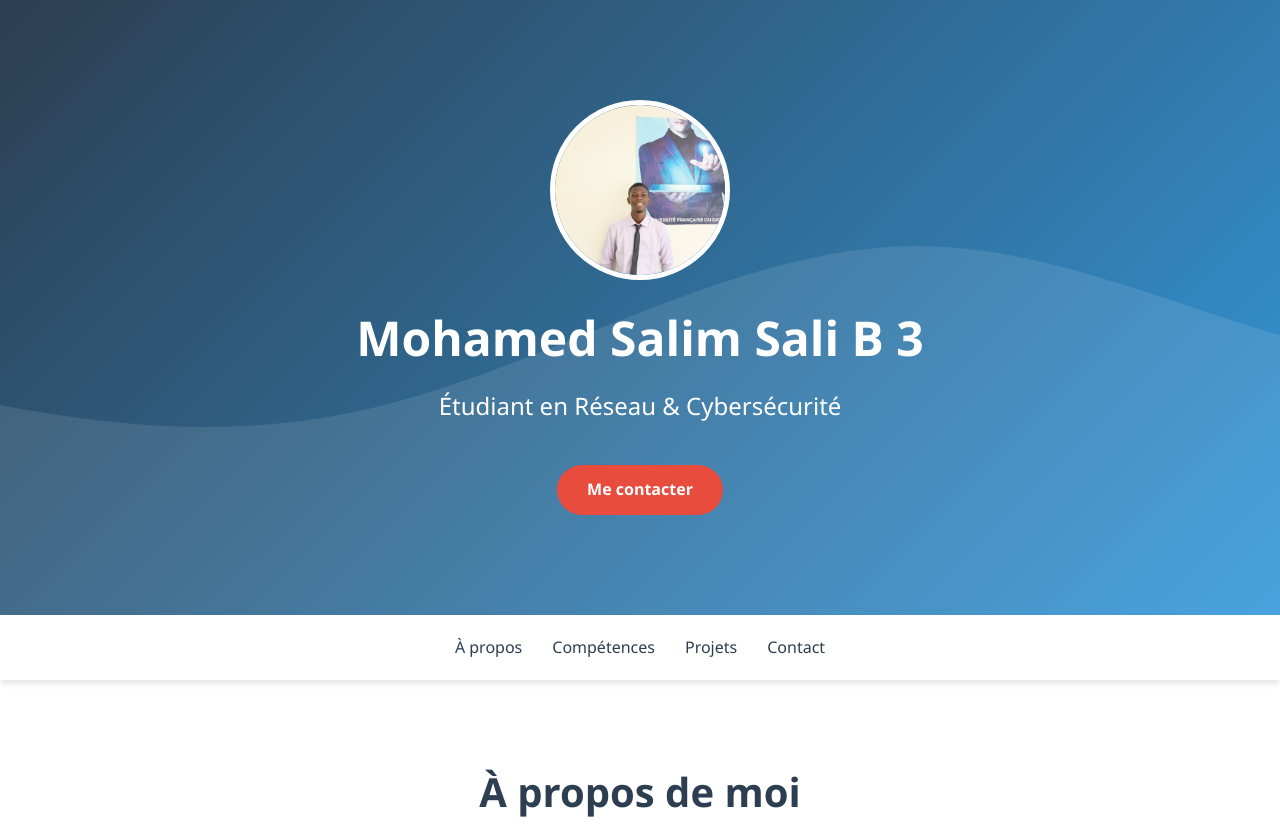
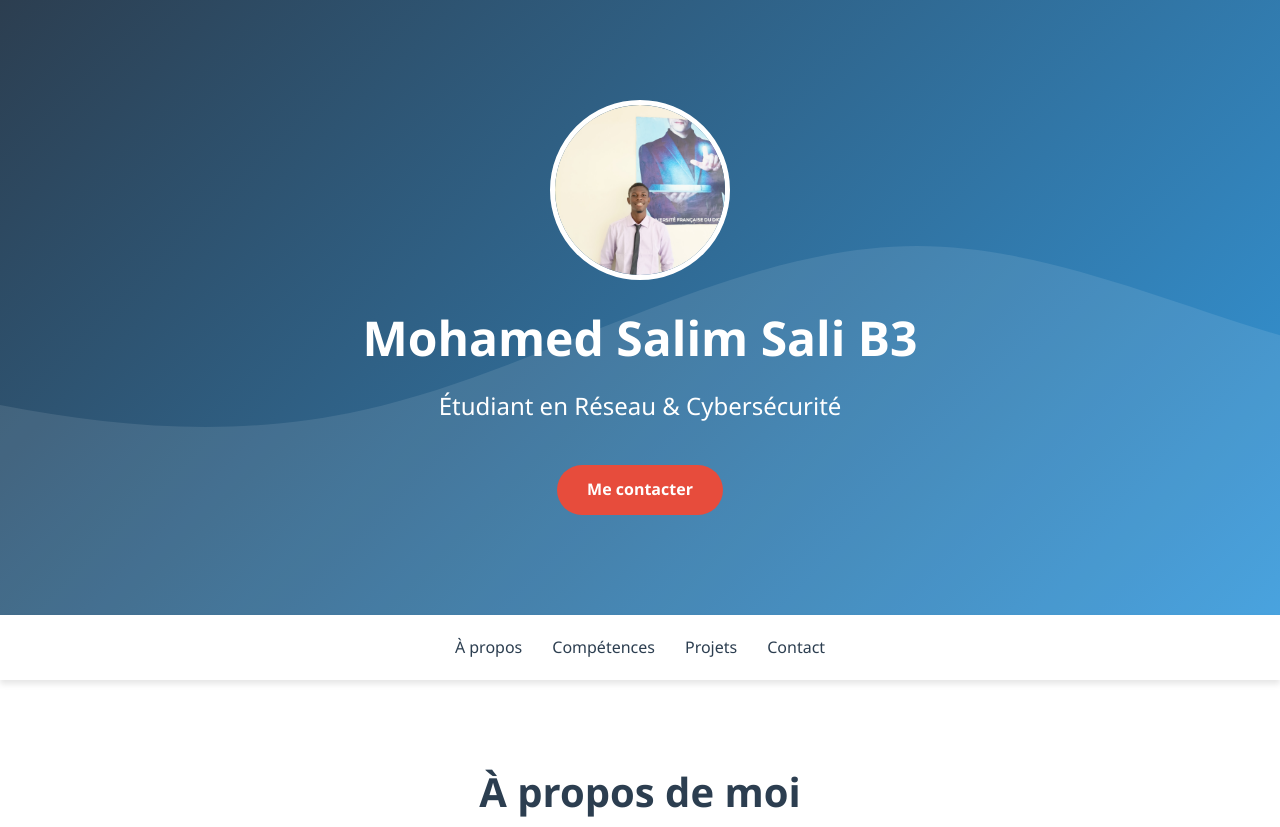
Before and after one commit to mhdsalim17/ccdevops, a plain HTML site: page index.html in a window 1280 px wide. Shown: the top 827 px of the page. Drawn offline with Linux system fonts and the light colour scheme.

Commit message:
Update index.html

```diff
--- a/index.html
+++ b/index.html
@@ -17,7 +17,7 @@
             <div class="profile-img-container" id="profile-img">
                 <img src="image/WhatsApp Image 2025-11-19 à 12.54.42_599ef971.jpg"  alt="Mohamed Salim Sali" class="profile-img">
             </div>
-            <h1>Mohamed Salim Sali B 3</h1>
+            <h1>Mohamed Salim Sali B3</h1>
             <p class="tagline">Étudiant en Réseau & Cybersécurité</p>
             <a href="#contact" class="btn">Me contacter</a>
         </div>
```
